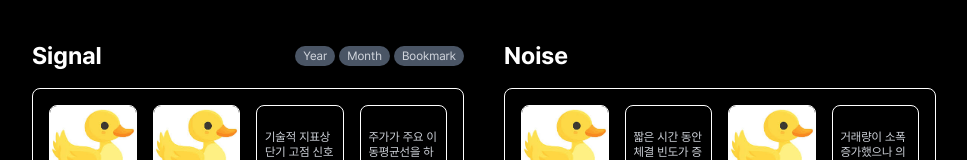
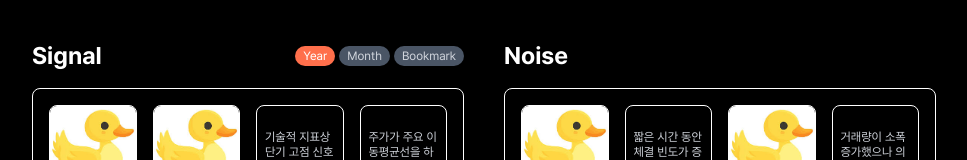
Before and after one commit to UMC-SINO/SINO-Front, a React (Vite) app: page /example in a window 1280 px wide. Shown: the top 160 px of the page, without its empty margins (8-975 px from the left). Built offline with nearby package versions, Linux system fonts and the light colour scheme.

Commit message:
[#4] fix : 정렬 기본값 Year로 설정

```diff
--- a/src/components/common/NSList/NSCardList.tsx
+++ b/src/components/common/NSList/NSCardList.tsx
@@ -10,11 +10,11 @@ interface NSCardListProps {
 }
 
 export const NSCardList = ({ cards, title, badges = [] }: NSCardListProps) => {
-  const [activeFilter, setActiveFilter] = useState<string | null>(null);
-
   const handleBadgeClick = (badge: Badge) => {
     setActiveFilter((prev) => (prev === badge.label ? null : badge.label));
   };
+
+  const [activeFilter, setActiveFilter] = useState<string | null>('Year');
 
   const filteredCards = cards.filter((card) => {
     if (!activeFilter) return true;
```
